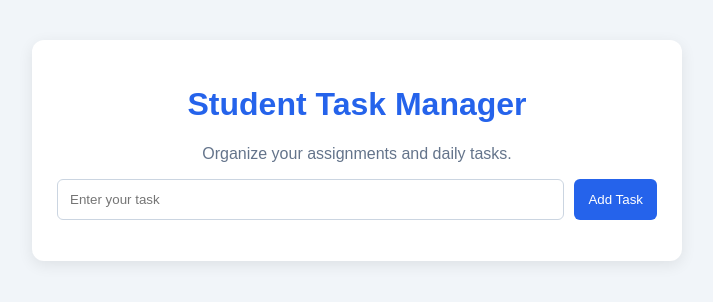
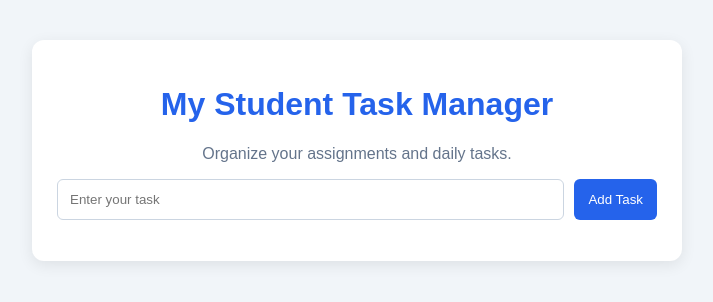
Before and after one commit to dharamousumi2004-cmyk/student-task-manager, a plain HTML site: page index.html in a window 1280 px wide. Shown: the whole page, without its empty margins (283-996 px from the left). Drawn offline with Linux system fonts and the light colour scheme.

Commit message:
Update main heading

```diff
--- a/index.html
+++ b/index.html
@@ -11,7 +11,7 @@
 <body>
 
     <div class="container">
-        <h1>Student Task Manager</h1>
+        <h1>My Student Task Manager</h1>
         <p>Organize your assignments and daily tasks.</p>
 
         <div class="task-input">
```
